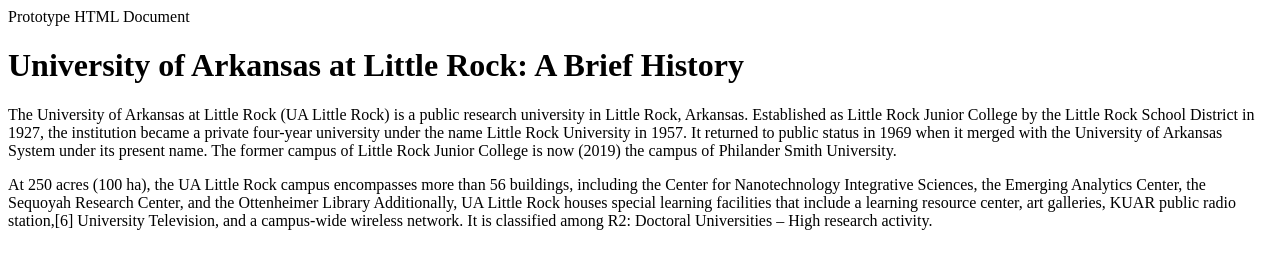
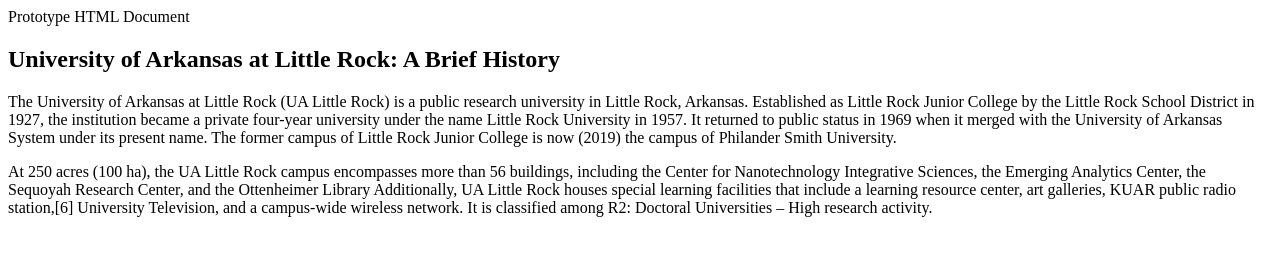
Before and after one commit to KatelynC-lab/ifsc-1310, a plain HTML site: page prototype/index.html in a window 1280 px wide. Drawn offline with Linux system fonts and the light colour scheme.

Commit message:
text size change

```diff
--- a/prototype/index.html
+++ b/prototype/index.html
@@ -7,7 +7,7 @@
     <body>
         <main>
             <header>
-                <h1>University of Arkansas at Little Rock: A Brief History</h1>
+                <h2>University of Arkansas at Little Rock: A Brief History</h2>
                 <p>The University of Arkansas at Little Rock (UA Little Rock) is a public research university in Little Rock, Arkansas. Established as Little Rock Junior College by the Little Rock School District in 1927, the institution became a private four-year university under the name Little Rock University in 1957. It returned to public status in 1969 when it merged with the University of Arkansas System under its present name. The former campus of Little Rock Junior College is now (2019) the campus of Philander Smith University.</p>
                 <p>At 250 acres (100 ha), the UA Little Rock campus encompasses more than 56 buildings, including the Center for Nanotechnology Integrative Sciences, the Emerging Analytics Center, the Sequoyah Research Center, and the Ottenheimer Library Additionally, UA Little Rock houses special learning facilities that include a learning resource center, art galleries, KUAR public radio station,[6] University Television, and a campus-wide wireless network. It is classified among <quote>R2: Doctoral Universities – High research activity</quote>.</p>
 
```
